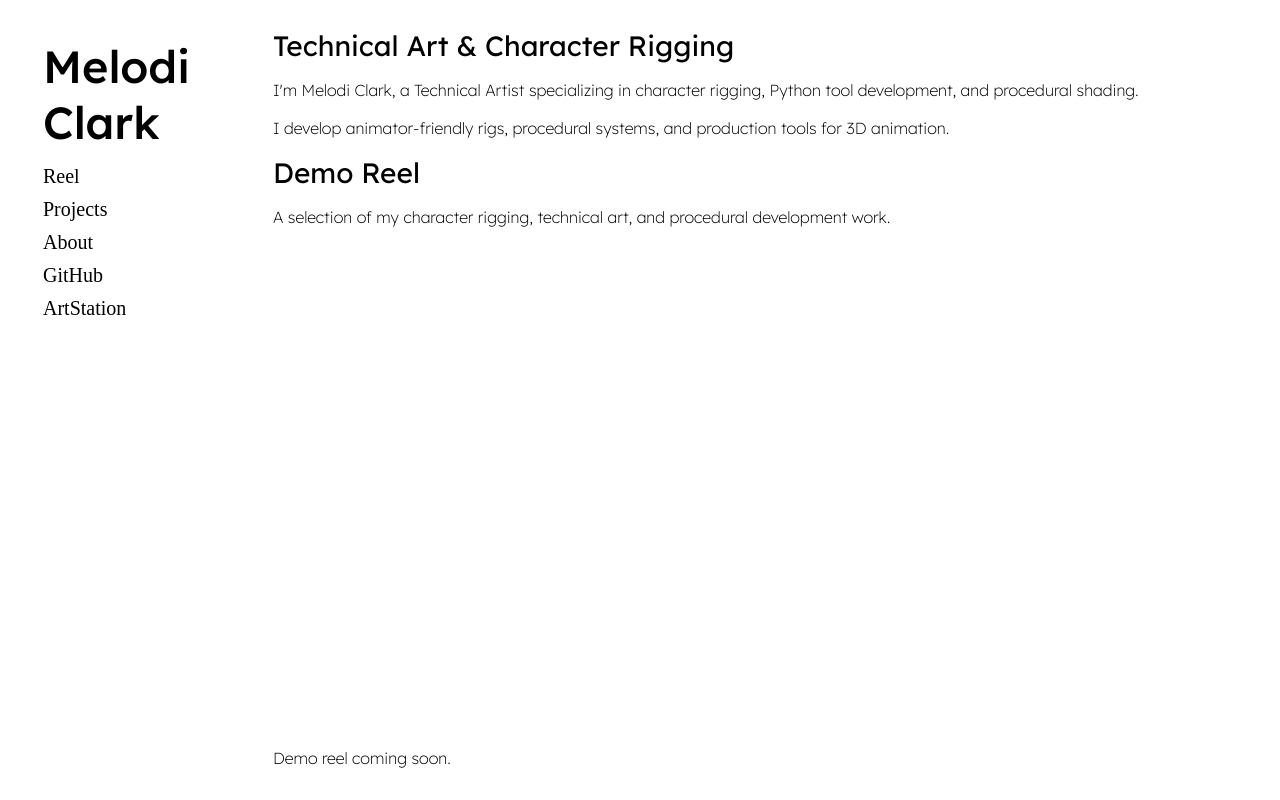
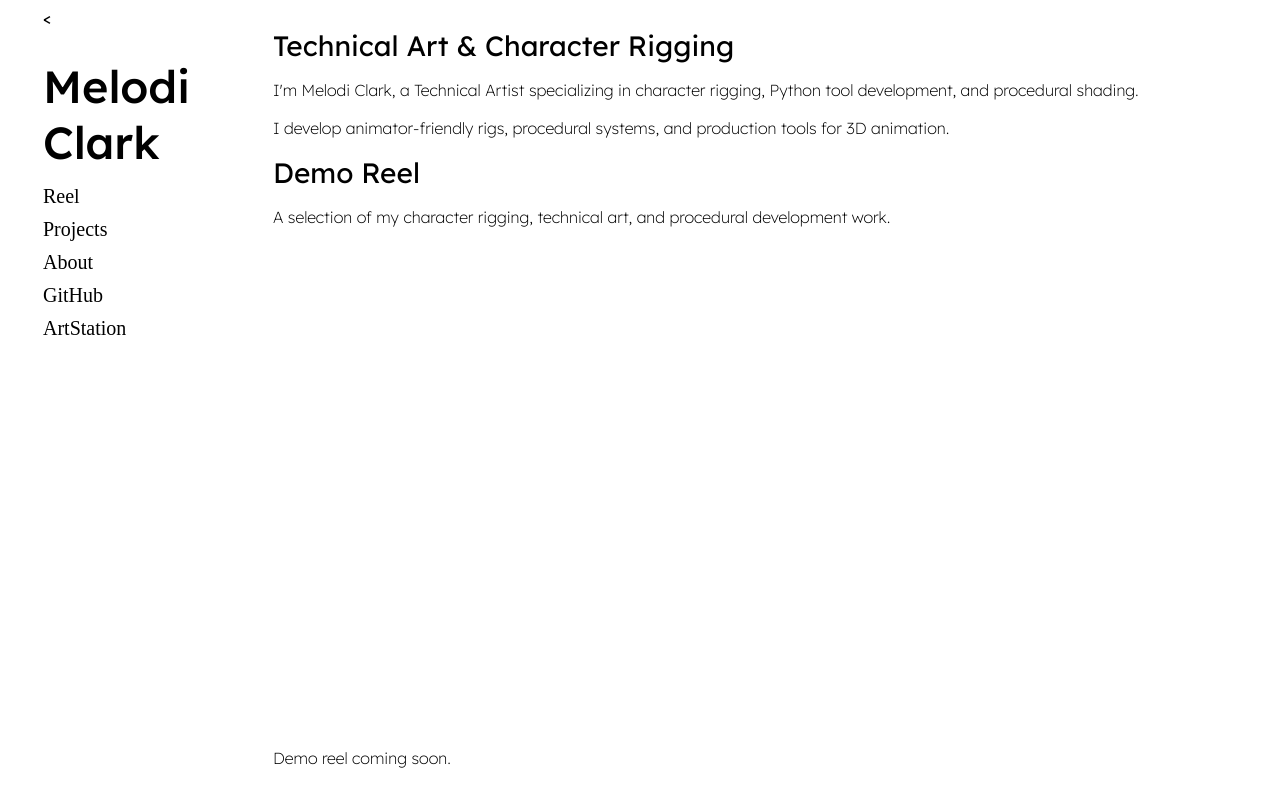
Before and after one commit to Melodi3D/melodiclark, a plain HTML site: page index.html in a window 1280 px wide. Shown: the top 800 px of the page. Drawn offline with Linux system fonts and the light colour scheme; a web font is replaced by a local one.

Commit message:
Update index.html

```diff
--- a/index.html
+++ b/index.html
@@ -18,7 +18,7 @@
 
         <!-- SIDEBAR -->
         <div id="sidebar">
-            <h1 class="title">Melodi<br>Clark</h1>
+            <<h1 class="title">Melodi<br>Clark</h1>
 
             <ul class="sidebar-links">
                 <li><a href="./index.html" class="link">Reel</a></li>
```
